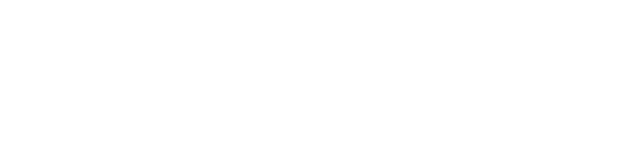
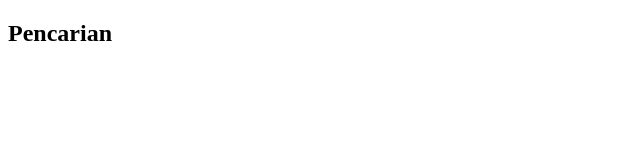
Before and after one commit to zakimaliki/project_team, a plain HTML site: page index.html in a window 1280 px wide. Shown: the whole page, without its empty margins (0-640 px from the left). Drawn offline with Linux system fonts and the light colour scheme.

Commit message:
tambah pencarian

```diff
--- a/index.html
+++ b/index.html
@@ -7,6 +7,6 @@
     <title>Document</title>
 </head>
 <body>
-
+    <h2>Pencarian</h2>
 </body>
 </html>
```
